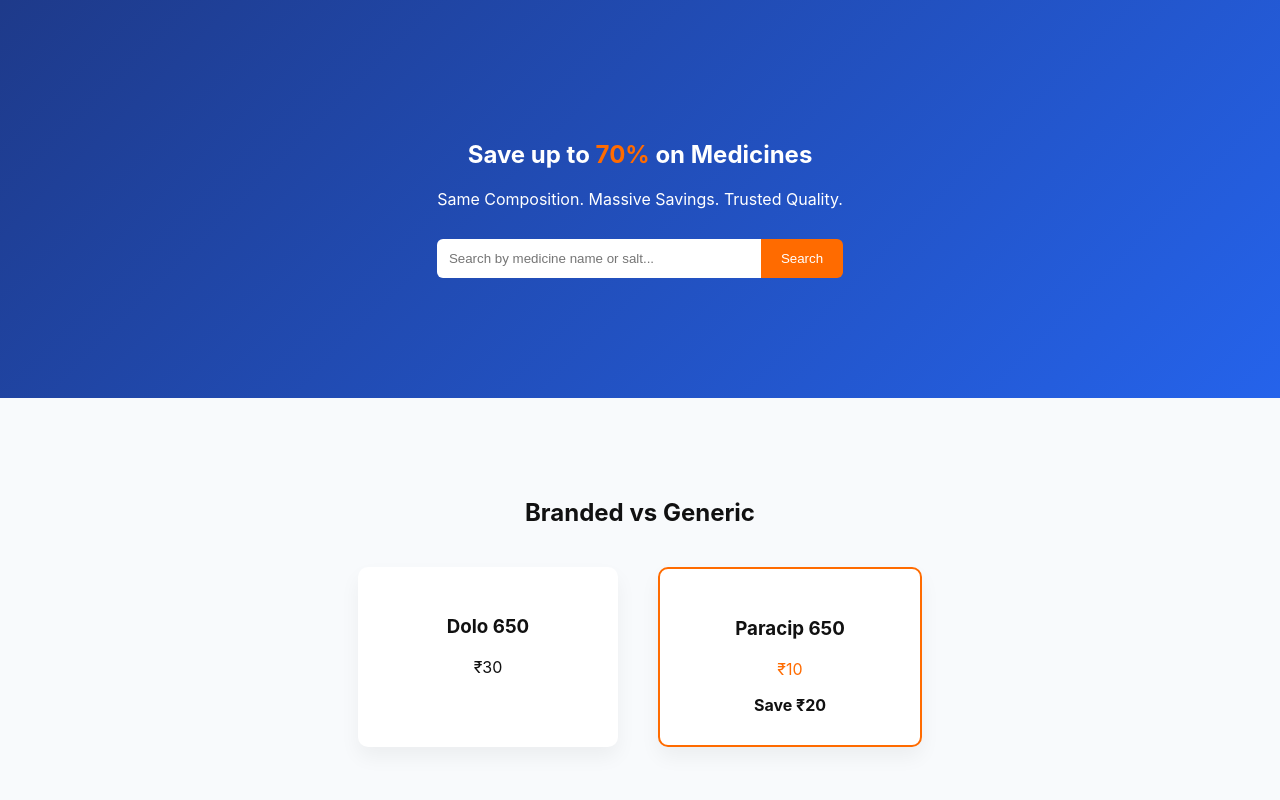
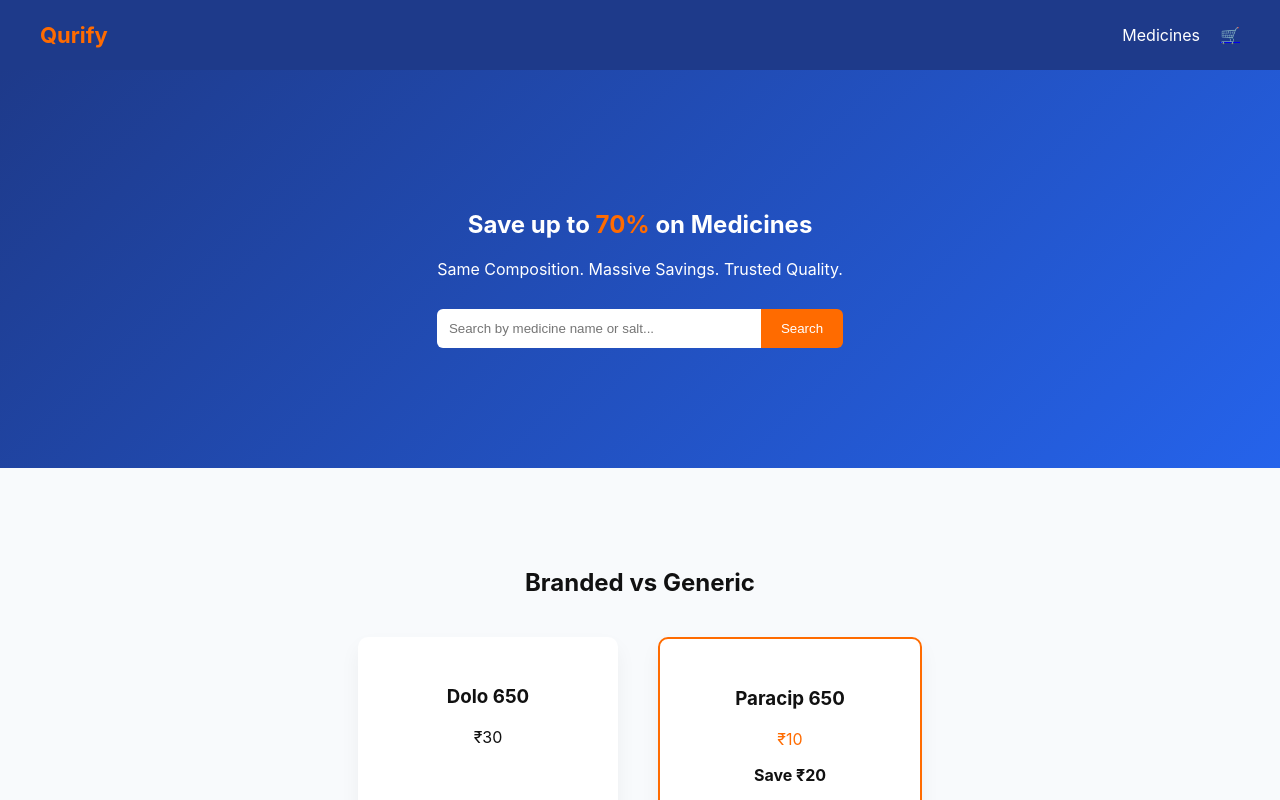
Before and after one commit to azees4997-spec/qurify-app, a Next.js app: page / in a window 1280 px wide. Shown: the top 800 px of the page. Built offline with nearby package versions, Linux system fonts and the light colour scheme.

Commit message:
Update layout.js

```diff
--- a/app/layout.js
+++ b/app/layout.js
@@ -1,13 +1,36 @@
 "use client";
 
+import "./globals.css";
+import Link from "next/link";
 import { CartProvider } from "./context/CartContext";
-import "./globals.css";
+import { useCart } from "./context/CartContext";
+
+function Navbar() {
+  const cartContext = useCart();
+  const count = cartContext?.cart?.length || 0;
+
+  return (
+    <div className="navbar">
+      <Link href="/" className="logo">Qurify</Link>
+
+      <div className="nav-right">
+        <Link href="/catalogue" className="nav-link">Medicines</Link>
+
+        <Link href="/cart" className="cart-icon">
+          🛒
+          {count > 0 && <span className="cart-count">{count}</span>}
+        </Link>
+      </div>
+    </div>
+  );
+}
 
 export default function RootLayout({ children }) {
   return (
-    <html lang="en">
+    <html>
       <body>
         <CartProvider>
+          <Navbar />
           {children}
         </CartProvider>
       </body>
```
